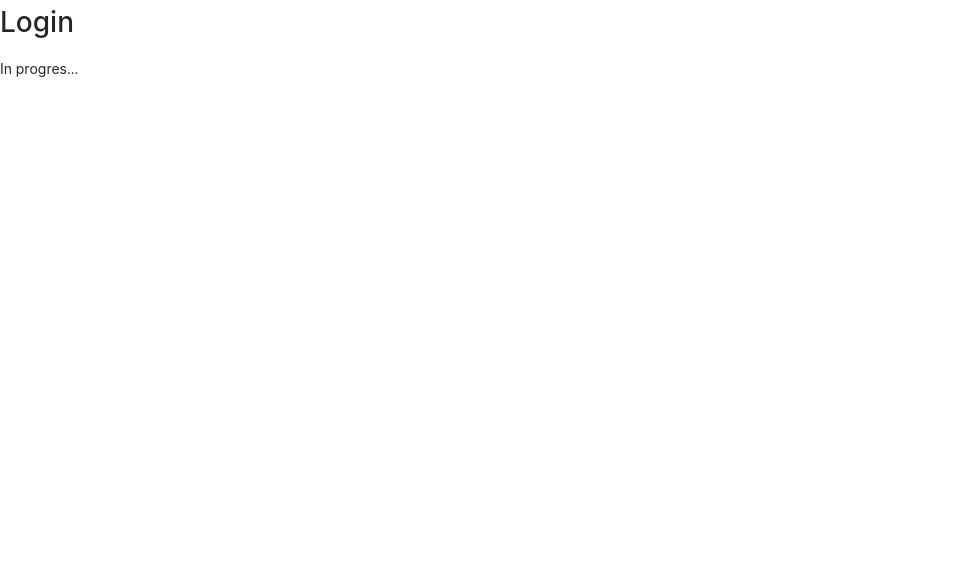
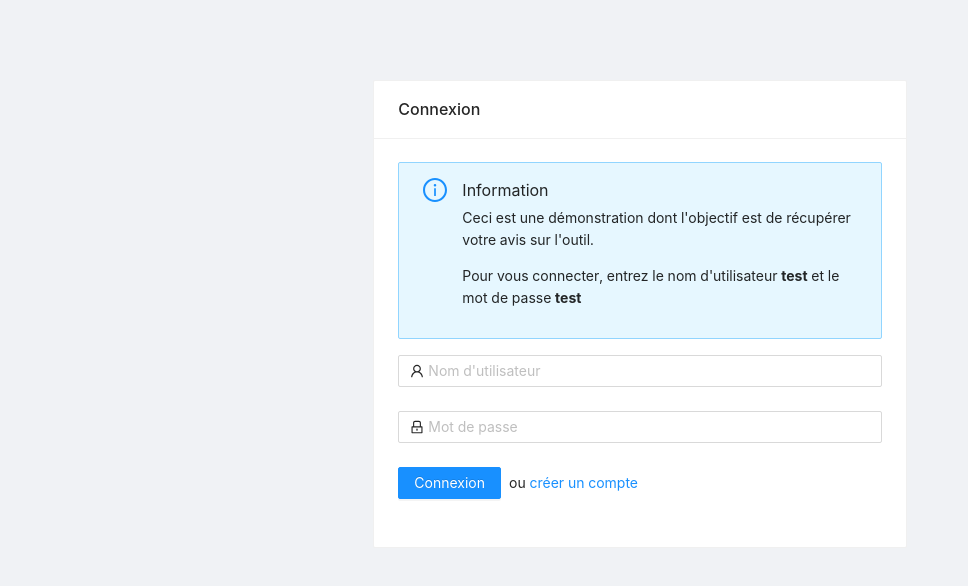
Before and after one commit to AntoineCheron/commander-a-la-ferme, a React (Create React App) app in the folder client/: page /app/login in a window 1280 px wide. Shown: the top 586 px of the page, without its empty margins (0-968 px from the left). Built offline with nearby package versions, Linux system fonts and the light colour scheme.

Commit message:
Add login management on the frontend, not connected with the backend

```diff
--- a/client/src/AppRouter.tsx
+++ b/client/src/AppRouter.tsx
@@ -1,5 +1,5 @@
-import React from 'react'
-import { Redirect, Route, Switch, useParams } from 'react-router-dom'
+import React, { FunctionComponent } from 'react'
+import { Redirect, Route, Switch, RouteProps } from 'react-router-dom'
 
 import Inventory from './pages/Inventory'
 import Order from './pages/Order'
@@ -8,19 +8,35 @@ import Login from './pages/Login'
 import Logout from './pages/Logout'
 import PublicForm from './pages/PublicForm'
 
+import AuthService from './services/AuthService'
+
 const AppRouter = () => {
   return <>
     <Switch>
-      <Route path={["", "/"]} exact render={() => <Redirect to="/app" />} />
-      <Route path="/app" exact component={Orders} />
-      <Route path="/app/commandes" component={Orders} />
-      <Route path="/app/commande/:orderId" exact component={Order} />
-      <Route path="/app/stock" exact component={Inventory} />
       <Route path="/app/login" exact component={Login} />
-      <Route path="/app/logout" exact component={Logout} />
-      <Route path="/app/*" render={() => <Redirect to="/app" />} />
+      <Route path={["", "/"]} exact><Redirect to="/app/commandes" /></Route>
+      <PrivateRoute path="/app" exact><Redirect to="/app/commandes" /></PrivateRoute>
+      <PrivateRoute path="/app/commandes" exact><Orders /></PrivateRoute>
+      <PrivateRoute path="/app/commande/:orderId" exact><Order /></PrivateRoute>
+      <PrivateRoute path="/app/stock" exact><Inventory /></PrivateRoute>
+      <PrivateRoute path="/app/logout" exact><Logout /></PrivateRoute>
+      <PrivateRoute path="/app/*"><Redirect to="/app/commandes" /></PrivateRoute>
       <Route path="/:farmName" exact component={PublicForm} />
     </Switch>
   </>
 }
+
+const PrivateRoute: FunctionComponent<RouteProps> = ({ children, ...rest }) =>
+  <Route {...rest} render={({ location }) =>
+    AuthService.isAuthenticated()
+      ? children
+      : <Redirect
+        to={{
+          pathname: "/app/login",
+          state: { from: location }
+        }}
+      />
+  }
+  />
+
 export default AppRouter
--- a/client/src/components/Navbar.tsx
+++ b/client/src/components/Navbar.tsx
@@ -16,13 +16,12 @@ const Navbar: FunctionComponent<{}> = () => {
   const history = useHistory()
   const current = useMemo(() => {
     const currentPath = window.location.pathname.slice(5)
-    console.log(currentPath)
     if (currentPath === '' || currentPath.includes('commande')) {
       return 'commandes'
     } else {
       return currentPath
     }
-  }, [window.location.pathname])
+  }, [])
 
   const onClick = (e: ClickParam) => {
     if (e.key === 'form') {
--- a/client/src/pages/Login.tsx
+++ b/client/src/pages/Login.tsx
@@ -1,10 +1,101 @@
-import React, { FunctionComponent } from 'react'
+import React, { FunctionComponent, useState } from 'react'
+import { Alert, Col, Form, Input, Button, Layout, Row, Card, Result, Typography } from 'antd'
+import { UserOutlined, LockOutlined } from '@ant-design/icons'
+import { Store } from 'antd/lib/form/interface';
+import AuthService from '../services/AuthService';
+import { useHistory } from 'react-router-dom';
 
 const LoginPage: FunctionComponent<{}> = () => {
-  return (<>
-    <h1>Login</h1>
-    <p>In progres...</p>
-  </>)
+
+  const [errorMessage, setErrorMessage] = useState<string>()
+  const [success, setSuccess] = useState(false)
+
+  const onFinish = (values: Store) => {
+    AuthService.login(values.username, values.password)
+      .then(() => setSuccess(true))
+      .catch(setErrorMessage)
+  }
+
+  return (
+    <Layout style={{ minHeight: '100vh' }}>
+      <Layout.Content style={{ paddingTop: '80px' }}>
+        {success
+          ? <SuccesfulLogin />
+          : <NormalLoginCard login={onFinish} errorMessage={errorMessage} />
+
+        }
+      </Layout.Content>
+    </Layout>
+  )
+}
+
+const SuccesfulLogin: FunctionComponent<{}> = () => {
+  const history = useHistory()
+  setTimeout(() => history.push('/app/commandes'), 600)
+
+  return <Result
+    status="success"
+    title="Vous avez été connecté avec succès"
+    subTitle="Nous allons vous rediriger vers la page d'accueil rapidement..."
+  />
+}
+
+const NormalLoginCard: FunctionComponent<{ errorMessage?: string, login: (values: Store) => void }> = ({ login, errorMessage }) => {
+  return (
+    <Row>
+      <Col span={10} offset={7}>
+        <Card title="Connexion">
+
+          <Alert
+            message="Information"
+            description={<>
+              <Typography.Paragraph>Ceci est une démonstration dont l'objectif est de récupérer votre avis sur l'outil.</Typography.Paragraph>
+              <Typography.Paragraph>Pour vous connecter, entrez le nom d'utilisateur <b>test</b> et le mot de passe <b>test</b></Typography.Paragraph>
+            </>}
+            type="info"
+            showIcon
+            style={{ marginBottom: '16px' }}
+          />
+
+          <Form
+            name="normal_login"
+            className="login-form"
+            initialValues={{ remember: true }}
+            onFinish={login}
+          >
+            <Form.Item
+              name="username"
+              rules={[{ required: true, message: 'Merci d\'entrer votre nom d\'utilisateur' }]}
+            >
+              <Input prefix={<UserOutlined className="site-form-item-icon" />} placeholder="Nom d'utilisateur" />
+            </Form.Item>
+            <Form.Item
+              name="password"
+              rules={[{ required: true, message: 'Merci d\'entrer votre mot de passe' }]}
+            >
+              <Input
+                prefix={<LockOutlined className="site-form-item-icon" />}
+                type="password"
+                placeholder="Mot de passe"
+              />
+            </Form.Item>
+
+            {errorMessage && <Form.Item>
+              <Typography.Text type="danger">{errorMessage}</Typography.Text>
+            </Form.Item>
+            }
+
+            <Form.Item>
+              <Button type="primary" htmlType="submit" className="login-form-button" style={{ marginRight: '8px' }}>
+                Connexion
+              </Button>
+              ou <a href="">créer un compte</a>
+            </Form.Item>
+          </Form>
+        </Card>
+      </Col>
+    </Row >
+  )
 }
 
 export default LoginPage
--- a/client/src/pages/Logout.tsx
+++ b/client/src/pages/Logout.tsx
@@ -1,10 +1,61 @@
-import React, { FunctionComponent } from 'react'
+import React, { FunctionComponent, useState, useEffect } from 'react'
+import { Layout, Result, Spin } from 'antd'
+import { LoadingOutlined } from '@ant-design/icons'
+import AuthService from '../services/AuthService'
+import { useHistory } from 'react-router-dom'
 
 const LogoutPage: FunctionComponent<{}> = () => {
-  return (<>
-    <h1>Logout</h1>
-    <p>In progres...</p>
-  </>)
+
+  const [errorMessage, setErrorMessage] = useState<string>()
+  const [success, setSuccess] = useState(false)
+
+  useEffect(() => {
+    AuthService.logout()
+      .then(() => setSuccess(true))
+      .catch(setErrorMessage)
+  }, [])
+
+  return (
+    <Layout style={{ minHeight: '100vh' }}>
+      <Layout.Content style={{ paddingTop: '80px' }}>
+        {(() => {
+          if (errorMessage !== undefined) {
+            return <LogoutError errorMessage={errorMessage} />
+          } else if (success) {
+            return <SuccesfulLogout />
+          } else {
+            return <LogoutInProgress />
+          }
+        })()}
+      </Layout.Content>
+    </Layout>
+  )
 }
 
+const SuccesfulLogout: FunctionComponent<{}> = () => {
+  const history = useHistory()
+  setTimeout(() => history.push('/app/commandes'), 1300)
+
+  return <Result
+    status="success"
+    title="Vous avez été déconnecté avec succès"
+    subTitle="Nous allons vous rediriger vers la page de connexion rapidement..."
+  />
+}
+
+const LogoutError: FunctionComponent<{ errorMessage: string }> = ({ errorMessage }) => {
+  return <Result
+    status="error"
+    title="Vous avez été déconnecté avec succès"
+    subTitle={errorMessage}
+  />
+}
+
+const loadingIcon = <LoadingOutlined style={{ fontSize: 64 }} spin />
+const LogoutInProgress: FunctionComponent<{}> = () =>
+  <Result
+    icon={<Spin indicator={loadingIcon} />}
+    title="Déconnexion en cours..."
+  />
+
 export default LogoutPage
--- a/client/src/pages/Orders.tsx
+++ b/client/src/pages/Orders.tsx
@@ -1,5 +1,5 @@
 import React, { FunctionComponent } from 'react'
-import { Route, RouteComponentProps, Switch, useHistory, Redirect } from 'react-router-dom'
+import { Route, Switch, useHistory, Redirect } from 'react-router-dom'
 import { Radio, Typography } from 'antd'
 
 import AppLayout from '../components/AppLayout'
@@ -9,24 +9,25 @@ import OrderService from '../services/OrderService'
 
 const { Title } = Typography
 
-const OrdersPage: FunctionComponent<RouteComponentProps> = ({ match }) => {
+const OrdersPage: FunctionComponent<{}> = () => {
+  const path = window.location.pathname
   return (
     <AppLayout>
       <Title>Commandes</Title>
       <Switch>
-        <Route path={[match.url, match.url + "/a-preparer"]} exact>
+        <Route path={[path, path + "/a-preparer"]} exact>
           <Orders statusFilter={['new', 'in-progress']} activeKey="todo" />
         </Route>
 
-        <Route path={`${match.url}/terminees`} exact>
+        <Route path={`${path}/terminees`} exact>
           <Orders statusFilter={['completed', 'canceled']} activeKey="done" />
         </Route>
 
-        <Route path={`${match.url}/toutes`} exact>
+        <Route path={`${path}/toutes`} exact>
           <Orders activeKey="all" />
         </Route>
 
-        <Route path={`${match.url}`} ><Redirect to={`${match.url}`} /></Route>
+        <Route path={`${path}`} ><Redirect to={`${path}`} /></Route>
       </Switch>
     </AppLayout>)
 }
--- a/client/src/pages/PublicForm.tsx
+++ b/client/src/pages/PublicForm.tsx
@@ -1,5 +1,5 @@
 import React, { FunctionComponent } from 'react'
-import { useHistory, useParams } from 'react-router-dom'
+import { useParams } from 'react-router-dom'
 import { Layout, Result } from 'antd'
 
 import OrderForm from '../components/OrderForm'
--- a/client/src/services/AuthService.ts
+++ b/client/src/services/AuthService.ts
@@ -1,6 +1,10 @@
 import { User } from '../models'
 
 export default class AuthService {
+  static isAuthenticated (): boolean {
+    return this.getCurrentUser() !== undefined
+  }
+
   static getCurrentUser (): User | undefined {
     const user = localStorage.getItem('user')
     if (user !== null) {
@@ -9,4 +13,34 @@ export default class AuthService {
       return undefined
     }
   }
+
+  static async login (username: string, password: string): Promise<void> {
+    return new Promise<void>((resolve, reject) => {
+      if (username === 'test' && password === 'test') {
+        this.setConnectedUser(testUser)
+        resolve()
+      } else {
+        reject(
+          "Le nom d'utilisateur ou le mot de passe est incorrect. Essayez test et test pour cette démo."
+        )
+      }
+    })
+  }
+
+  static logout (): Promise<void> {
+    return new Promise<void>((resolve, reject) => {
+      localStorage.removeItem('user')
+      setTimeout(() => resolve(), 600)
+    })
+  }
+
+  private static setConnectedUser (user: User): void {
+    localStorage.setItem('user', JSON.stringify(user))
+  }
 }
+
+const testUser: User = {
+  id: '1',
+  username: 'Test',
+  farmName: 'Bergerie de Bubertre'
+}
```
